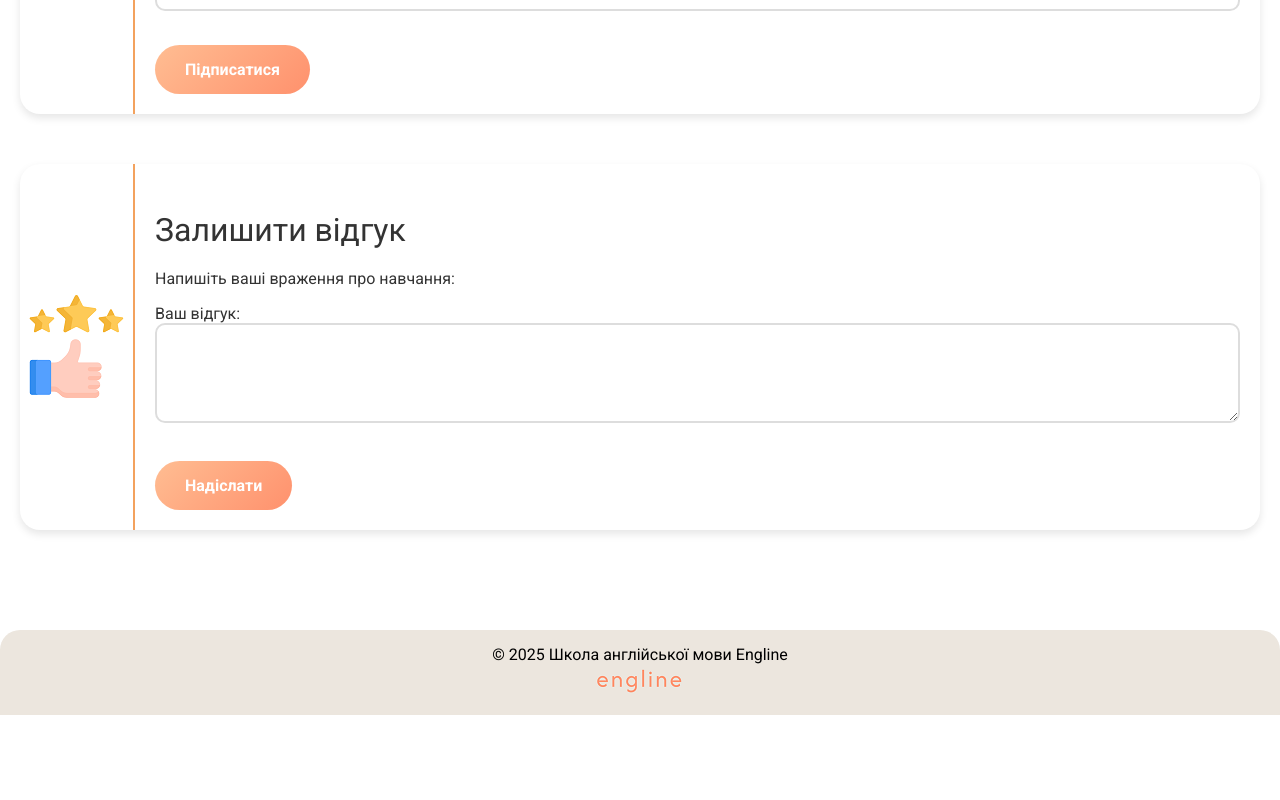
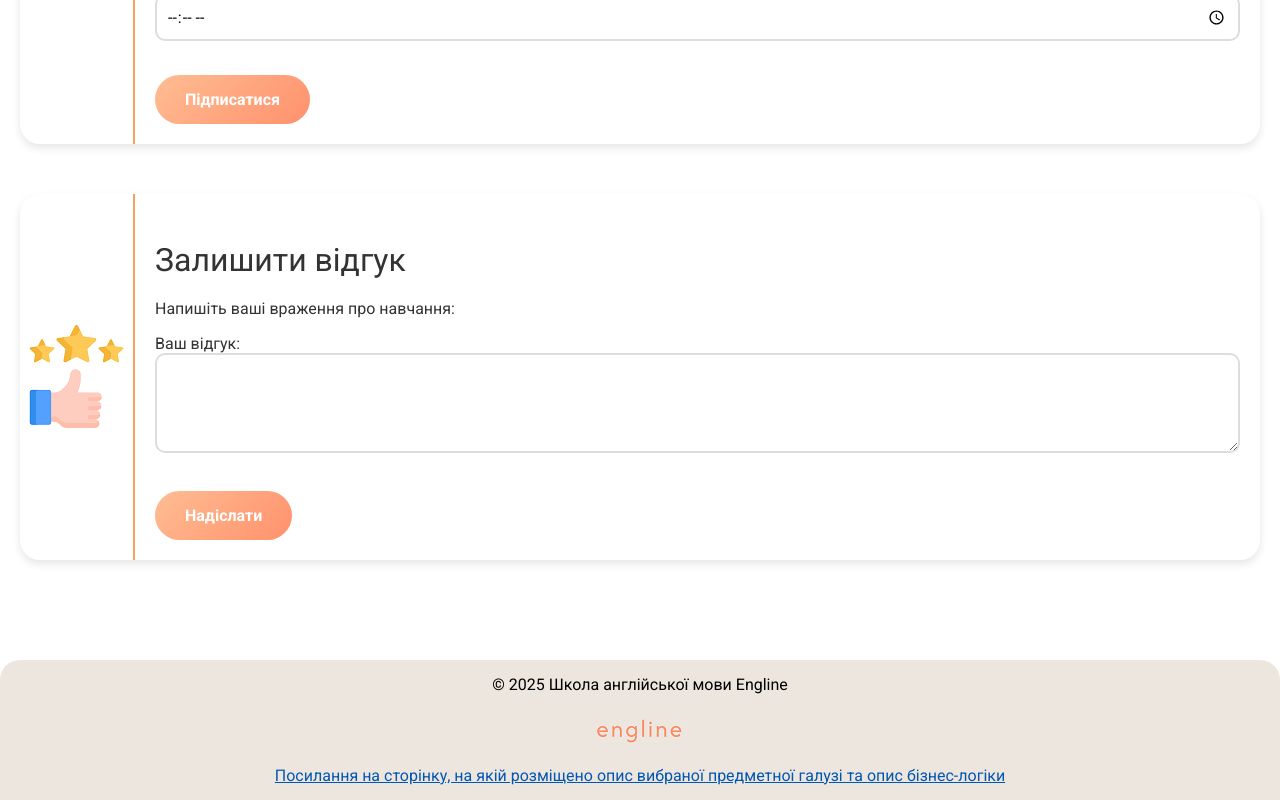
Before and after one commit to nata9298/zpi-zp41_appWEB-NaumchukNataliia-KPI-2025, a plain HTML site: page index.html in a window 1280 px wide. Shown: the part 3316-4116 px from the top of the page. Before the commit the page ends 4031 px from the top, so only its background shows below. Drawn offline with Linux system fonts and the light colour scheme; files whose address does not match are found by name; a web font is replaced by a local one.

Commit message:
web-style

```diff
--- a/index.html
+++ b/index.html
@@ -213,6 +213,9 @@
     <footer>
         <p>&copy; 2025 Школа англійської мови Engline</p>
         <img src="/zpi-zp41_appWEB-NaumchukNataliia-КРІ-2025/img_web/Logo.png" alt="Logo">
+        <a href="/zpi-zp41_appWEB-NaumchukNataliia-КРІ-2025/text/link.html" target="_blank" style="color: #0056b3; text-decoration: underline;">
+            Посилання на сторінку, на якій розміщено опис вибраної предметної галузі та опис бізнес-логіки
+        </a>
     </footer>
 </body>
 </html>
--- a/style.css
+++ b/style.css
@@ -251,10 +251,12 @@ th {
 
 .teacher {
     text-align: center;
-    background-color: #ECE6DE;
     border-radius: 15px;
     padding: 20px;
     width: 180px;
+    box-shadow: 0 4px 8px rgba(0, 0, 0, 0.1);
+    background: linear-gradient(135deg, #ECE6DE, #D8CEC2, #cdc4b9);
+    border-radius: 15px;
     box-shadow: 0 4px 8px rgba(0, 0, 0, 0.1);
 }
 
@@ -273,20 +275,6 @@ th {
 .teacher p {
     font-size: 0.9rem;
     margin: 5px 0;
-}
-footer {
-    background-color: #ECE6DE;
-    color: #000;
-    text-align: center;
-    padding: 15px 20px;
-    bottom: 0;
-    width: 100%;
-    border-radius: 20px 20px 0 0;
-}
-
-footer p {
-    margin: 0;
-    font-size: 1rem;
 }
 
 input, select, textarea {
@@ -328,6 +316,8 @@ input[type="submit"]:hover, button[type="submit"]:hover {
     padding: 40px;
     border-radius: 20px;
     color: rgb(0, 0, 0);
+    margin-bottom: 30px;
+    box-shadow: 0 4px 8px rgba(0, 0, 0, 0.1);
 }
 
 .test-section h2 {
@@ -354,6 +344,33 @@ input[type="submit"]:hover, button[type="submit"]:hover {
     box-shadow: 0 10px 20px rgba(0, 0, 0, 0.2);
 }
 
+footer {
+    background-color: #ECE6DE;
+    color: #000;
+    text-align: center;
+    padding: 15px 10px;
+    bottom: 0;
+    width: 100%;
+    border-radius: 20px 20px 0 0;
+    display: flex;
+    flex-direction: column;
+    align-items: center;
+    gap: 10px;
+}
+
+footer p {
+    margin: 0;
+    font-size: 1rem;
+    text-align: center;
+    max-width: 90%;
+}
+
+footer img {
+    max-width: 150px;
+    height: auto;
+    margin: 10px 0;
+}
+
 @media (max-width: 500px) {
     .hero img {
         width: 438px;
```
Also changed, not shown: text/link.html (added, +9 -0 lines).
